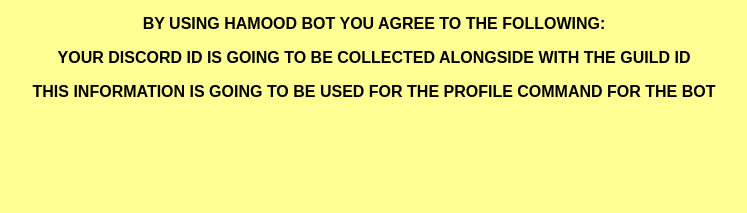
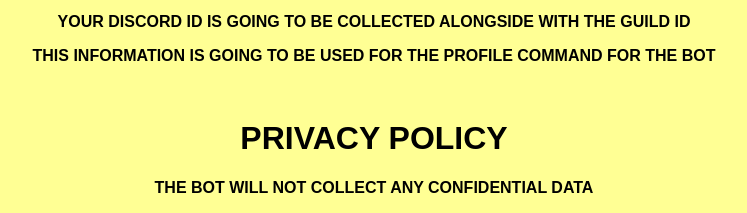
Before and after one commit to ka-chng/terms, a plain HTML site: page index.html in a window 1280 px wide. Shown: the part 601-814 px from the top of the page, without its empty margins (266-1013 px from the left). Drawn offline with Linux system fonts and the light colour scheme.

Commit message:
Update index.html

```diff
--- a/index.html
+++ b/index.html
@@ -13,14 +13,15 @@
     <br/>
     <br/>
     <br/>
-    <br/>
-    <br/>
     <div><img src="logo.png" alt="Hamood Logo"></div>
     <title>Hamood</title>
     <h1>Terms and Conditions of Hamood Bot</h1>
     <p>By using hamood bot you agree to the following:</p>
     <p>Your discord ID is going to be collected alongside with the guild ID</p>
     <p>This information is going to be used for the profile command for the bot</p>
+    <br/>
+    <h1> Privacy Policy </h1>
+    <p> The bot will not collect any confidential data </p>
 </head>
 <body>
 
```
